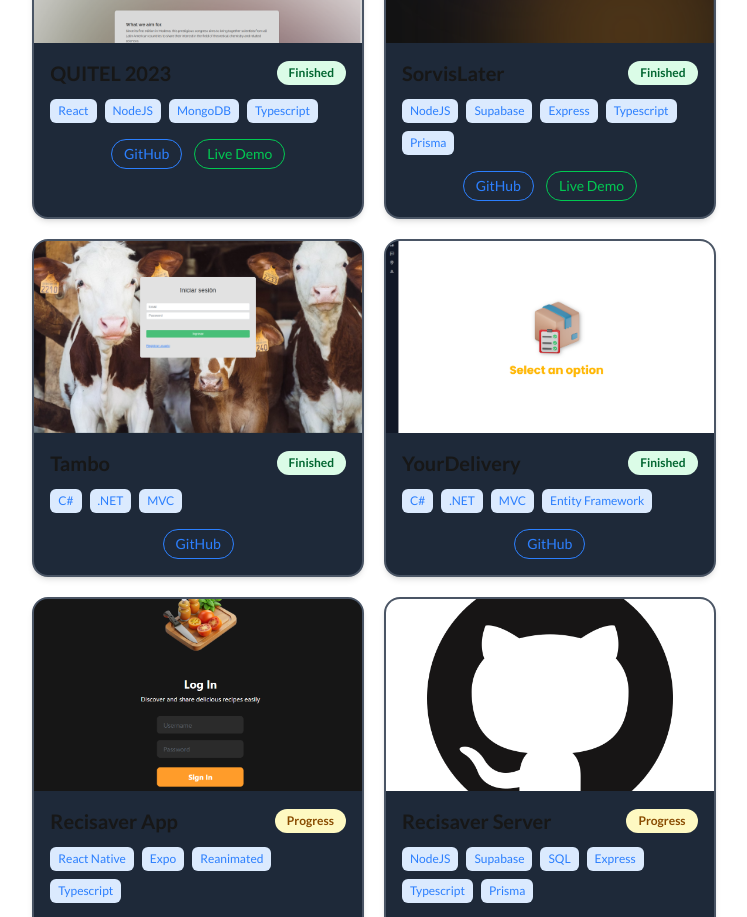
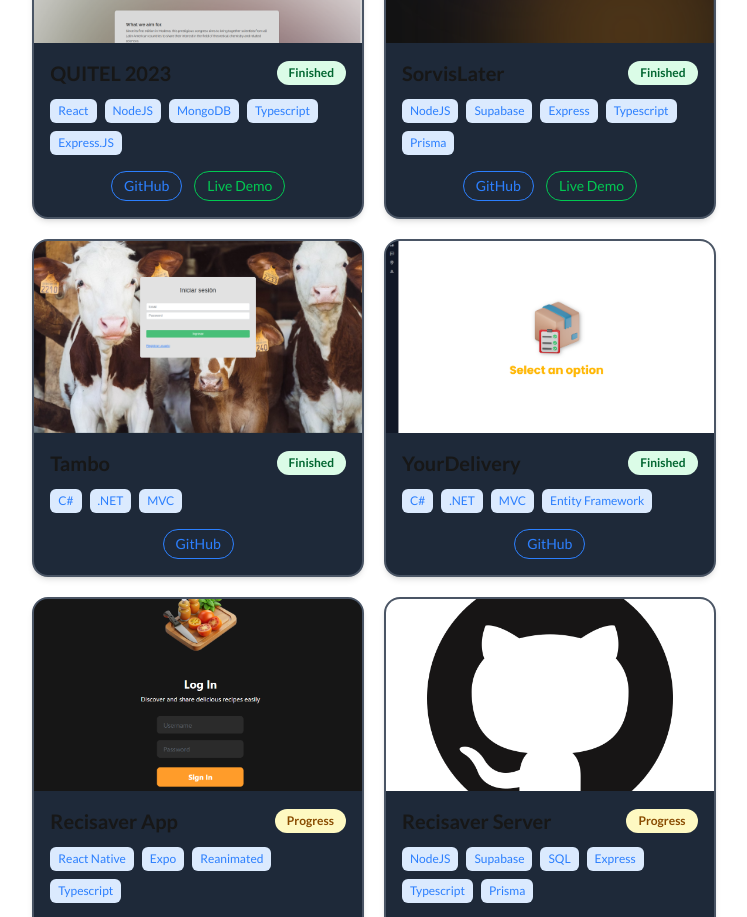
Before and after one commit to AgusLasalvia/portfolio, a Next.js app: page / in a window 1280 px wide. Shown: the part 1820-2737 px from the top of the page, without its empty margins (266-1013 px from the left). Built offline with nearby package versions, Linux system fonts and the light colour scheme.

Commit message:
Update page.tsx

```diff
--- a/app/page.tsx
+++ b/app/page.tsx
@@ -34,7 +34,7 @@
 		title: "QUITEL 2023",
 		description: "",
 		image: "/quitel.png",
-		stack: ["React", "NodeJS", "MongoDB", "Typescript"],
+		stack: ["React", "NodeJS", "MongoDB", "Typescript","Express.JS"],
 		github: "https://github.com/AgusLasalvia/Congress-2023",
 		demo: "https://quitelcongress-showcase.netlify.app/",
 		status: "Finished"
```
